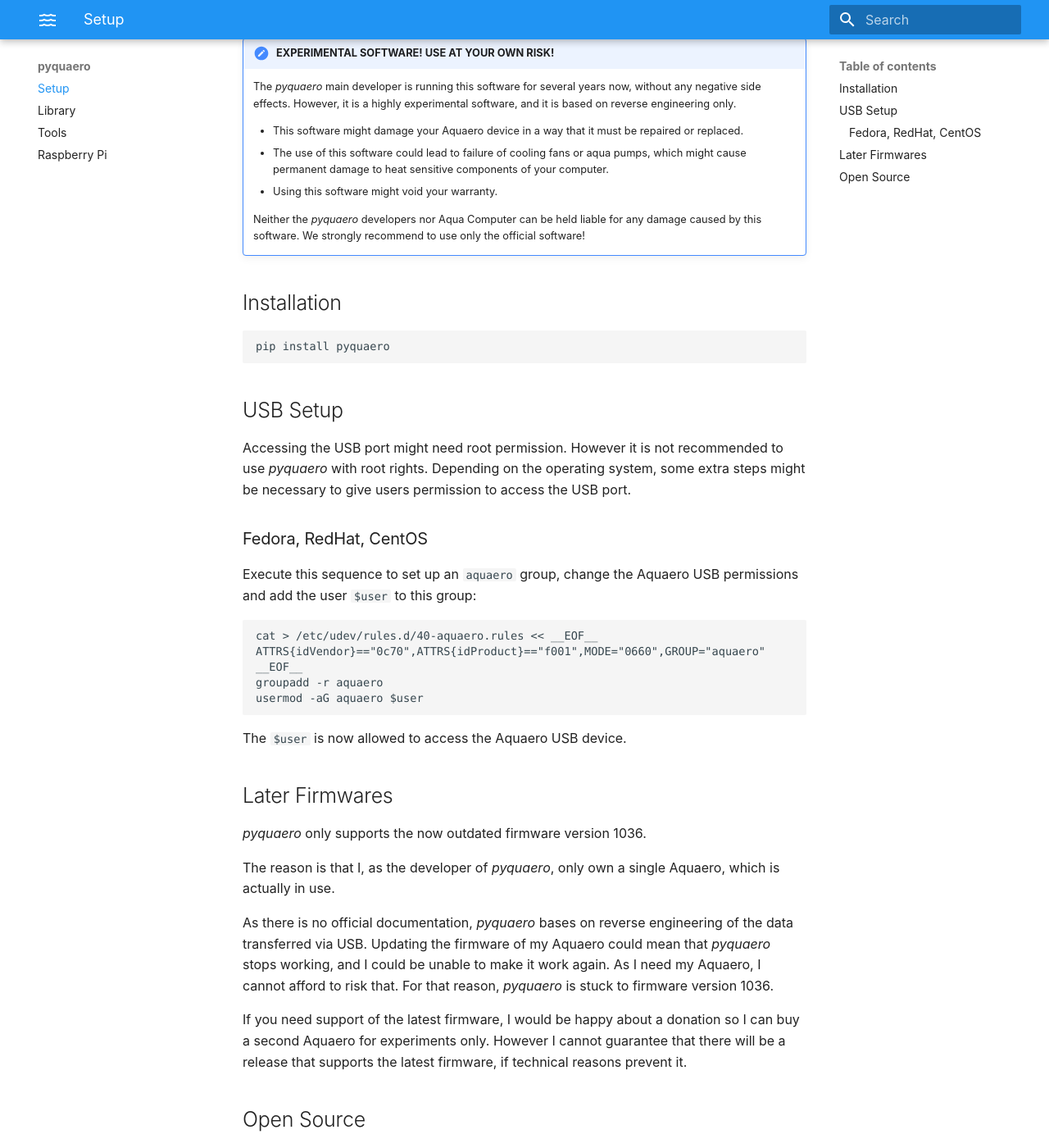
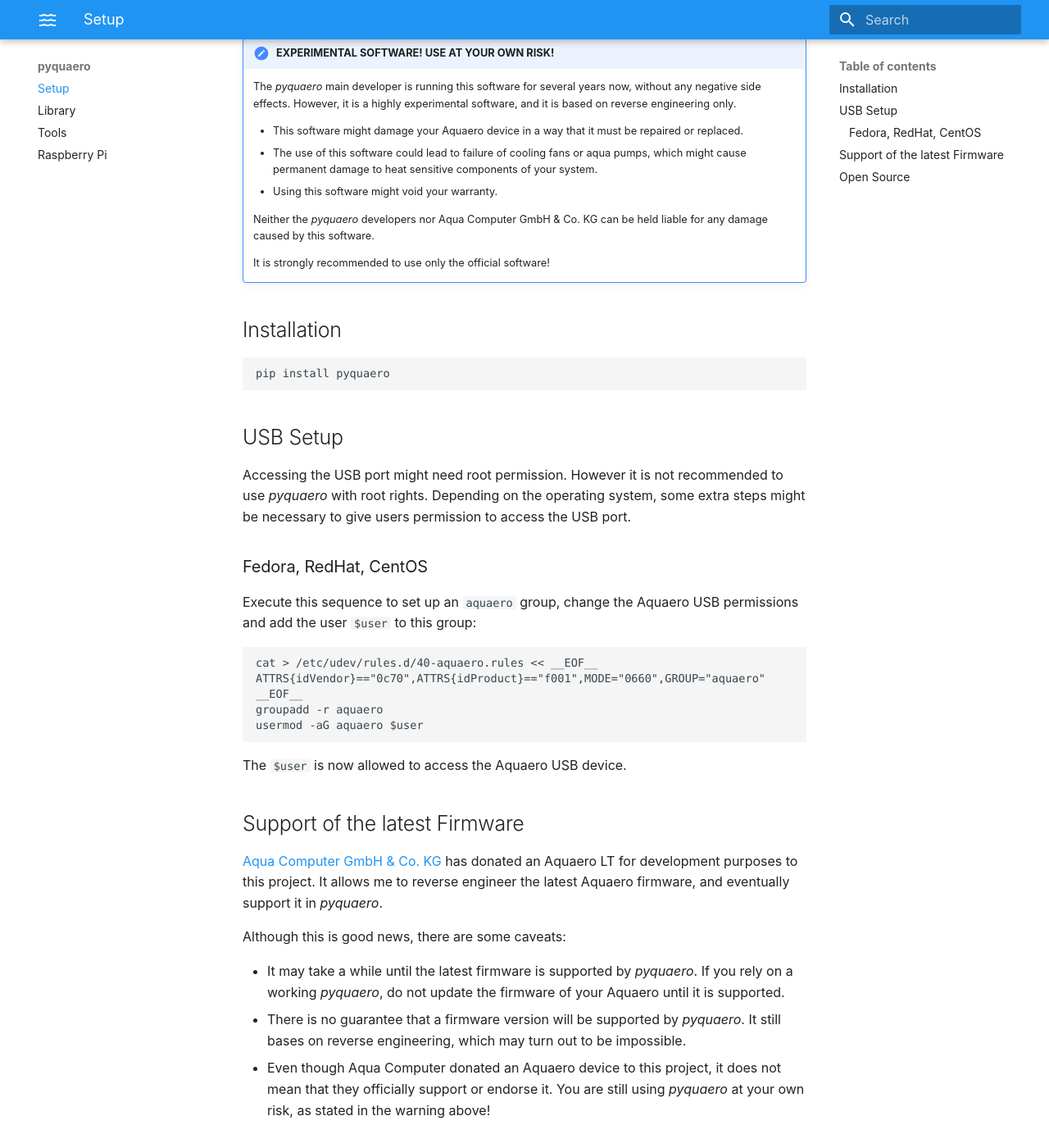
Before and after one commit to shred/pyquaero, an MkDocs documentation site: the page built from docs/index.md, in a window 1280 px wide and 1400 px high, scrolled down 339 px. Shown: the whole window at 82% size. Built offline with MkDocs 1.6.1 and Material for MkDocs 9.7.7, drawn with Linux system fonts in a browser that asks for light colours; some of the changed text lies outside the part shown.

Commit message:
Update docs

```diff
--- a/docs/index.md
+++ b/docs/index.md
@@ -1,20 +1,22 @@
 # Setup
 
-This is a Python library and web service for accessing [Aquaero](https://aquacomputer.de/aquaero-5.html) fan controllers by Aqua Computer GmbH & Co. KG.
+This is a Python library and web service for accessing [Aquaero](https://aquacomputer.de/aquaero-5.html) fan and pump controllers by Aqua Computer GmbH & Co. KG.
 
 _pyquaero_ is a community open source project. It is not endorsed by or affiliated with Aqua Computer.
 
-**NOTE:** At the moment, _pyquaero_ only supports Aquaero 5 and 6 with the now outdated **firmware version 1036**. Later firmware versions may work, but are untested.
+**NOTE:** At the moment, _pyquaero_ only supports Aquaero with the now outdated **firmware version 1036**.
 
 !!! attention "EXPERIMENTAL SOFTWARE! USE AT YOUR OWN RISK!"
 
     The _pyquaero_ main developer is running this software for several years now, without any negative side effects. However, it is a highly experimental software, and it is based on reverse engineering only.
 
     * This software might damage your Aquaero device in a way that it must be repaired or replaced.
-    * The use of this software could lead to failure of cooling fans or aqua pumps, which might cause permanent damage to heat sensitive components of your computer.
+    * The use of this software could lead to failure of cooling fans or aqua pumps, which might cause permanent damage to heat sensitive components of your system.
     * Using this software might void your warranty.
 
-    Neither the _pyquaero_ developers nor Aqua Computer can be held liable for any damage caused by this software. We strongly recommend to use only the official software!
+    Neither the _pyquaero_ developers nor Aqua Computer GmbH & Co. KG can be held liable for any damage caused by this software.
+
+    It is strongly recommended to use only the official software!
 
 ## Installation
 
@@ -40,15 +42,15 @@
 
 The `$user` is now allowed to access the Aquaero USB device.
 
-## Later Firmwares
+## Support of the latest Firmware
 
-_pyquaero_ only supports the now outdated firmware version 1036.
+[Aqua Computer GmbH & Co. KG](https://www.aquacomputer.de) has donated an Aquaero LT for development purposes to this project. It allows me to reverse engineer the latest Aquaero firmware, and eventually support it in _pyquaero_.
 
-The reason is that I, as the developer of _pyquaero_, only own a single Aquaero, which is actually in use.
+Although this is good news, there are some caveats:
 
-As there is no official documentation, _pyquaero_ bases on reverse engineering of the data transferred via USB. Updating the firmware of my Aquaero could mean that _pyquaero_ stops working, and I could be unable to make it work again. As I need my Aquaero, I cannot afford to risk that. For that reason, _pyquaero_ is stuck to firmware version 1036.
-
-If you need support of the latest firmware, I would be happy about a donation so I can buy a second Aquaero for experiments only. However I cannot guarantee that there will be a release that supports the latest firmware, if technical reasons prevent it.
+* It may take a while until the latest firmware is supported by _pyquaero_. If you rely on a working _pyquaero_, do not update the firmware of your Aquaero until it is supported.
+* There is no guarantee that a firmware version will be supported by _pyquaero_. It still bases on reverse engineering, which may turn out to be impossible.
+* Even though Aqua Computer donated an Aquaero device to this project, it does not mean that they officially support or endorse it. You are still using _pyquaero_ at your own risk, as stated in the warning above!
 
 ## Open Source
 
```
Also changed, not shown: README.md (+7 -4 lines).
